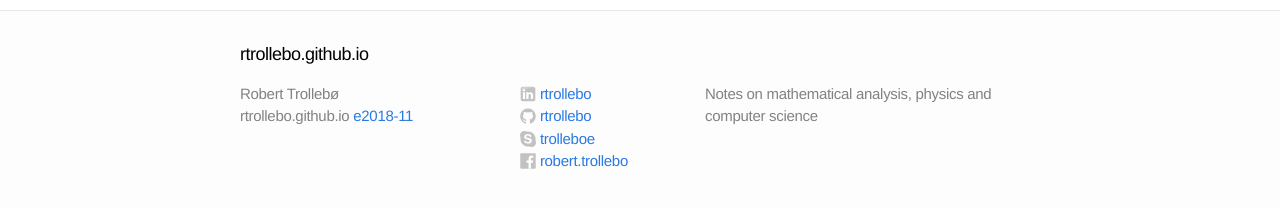
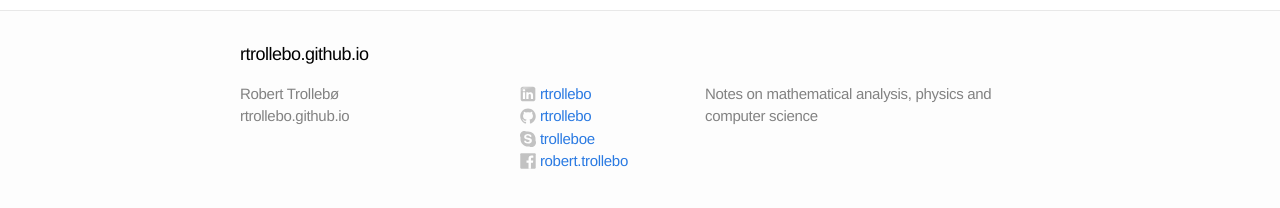
Before and after one commit to rtrollebo/rtrollebo.github.io, a Jekyll site: the page built from index.html, in a window 1280 px wide. Shown: the part 260-468 px from the top of the page. Built offline with Jekyll 4.4.1, drawn with Linux system fonts in a browser that asks for light colours.

Commit message:
rtrollebo.github.io-v1.0.6

```diff
--- a/_includes/footer.html
+++ b/_includes/footer.html
@@ -7,7 +7,7 @@
     <div class="footer-col-1 column">
       <ul>
 	<li>Robert Trollebø</li>
-        <li>{{ site.title }} <a href="/editions/#current-edition">{{ site.data.editions[0].edition }}</a></li>
+        <li>{{ site.title }} </li>
       </ul>
     </div>
 
```
